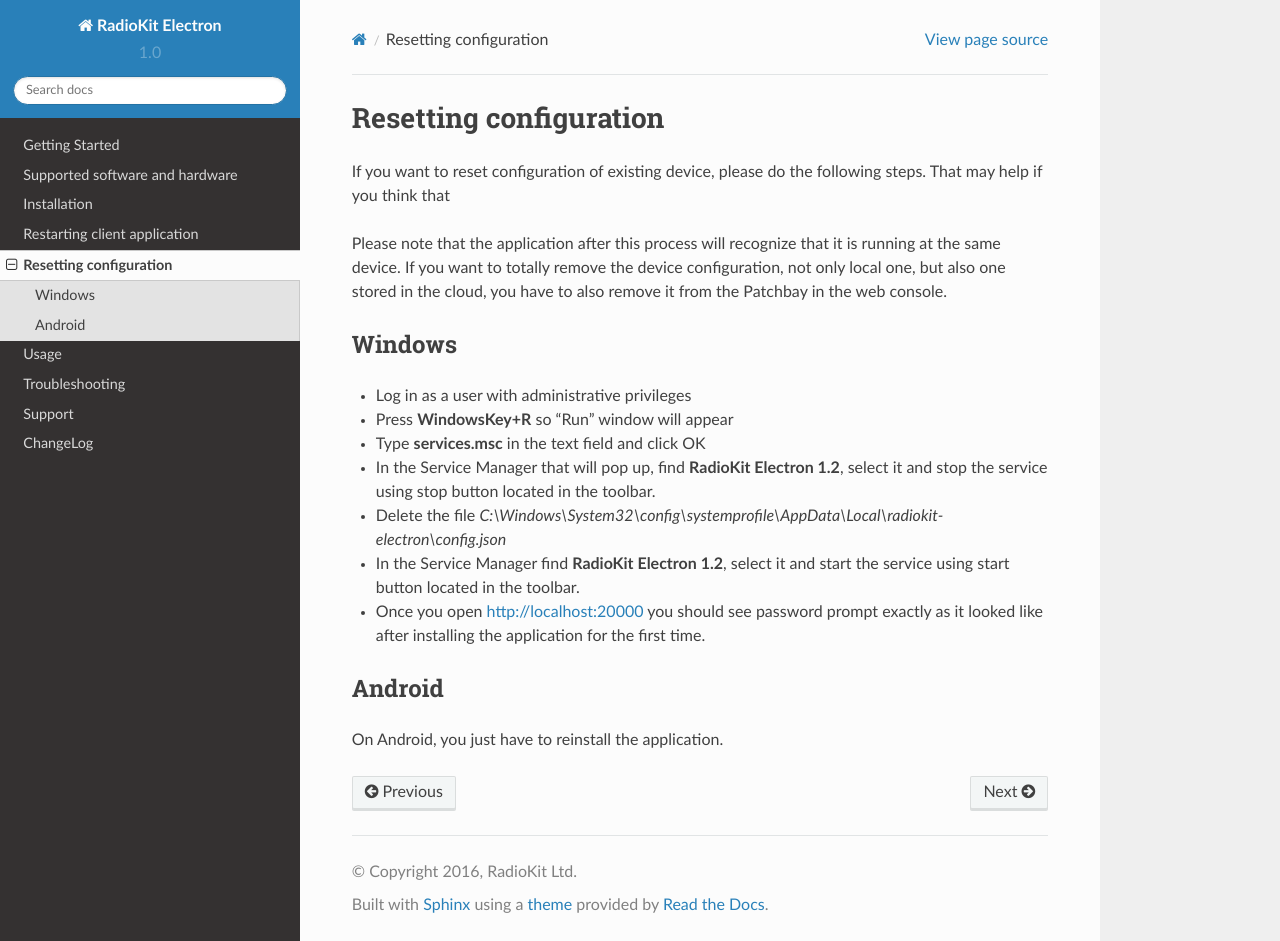
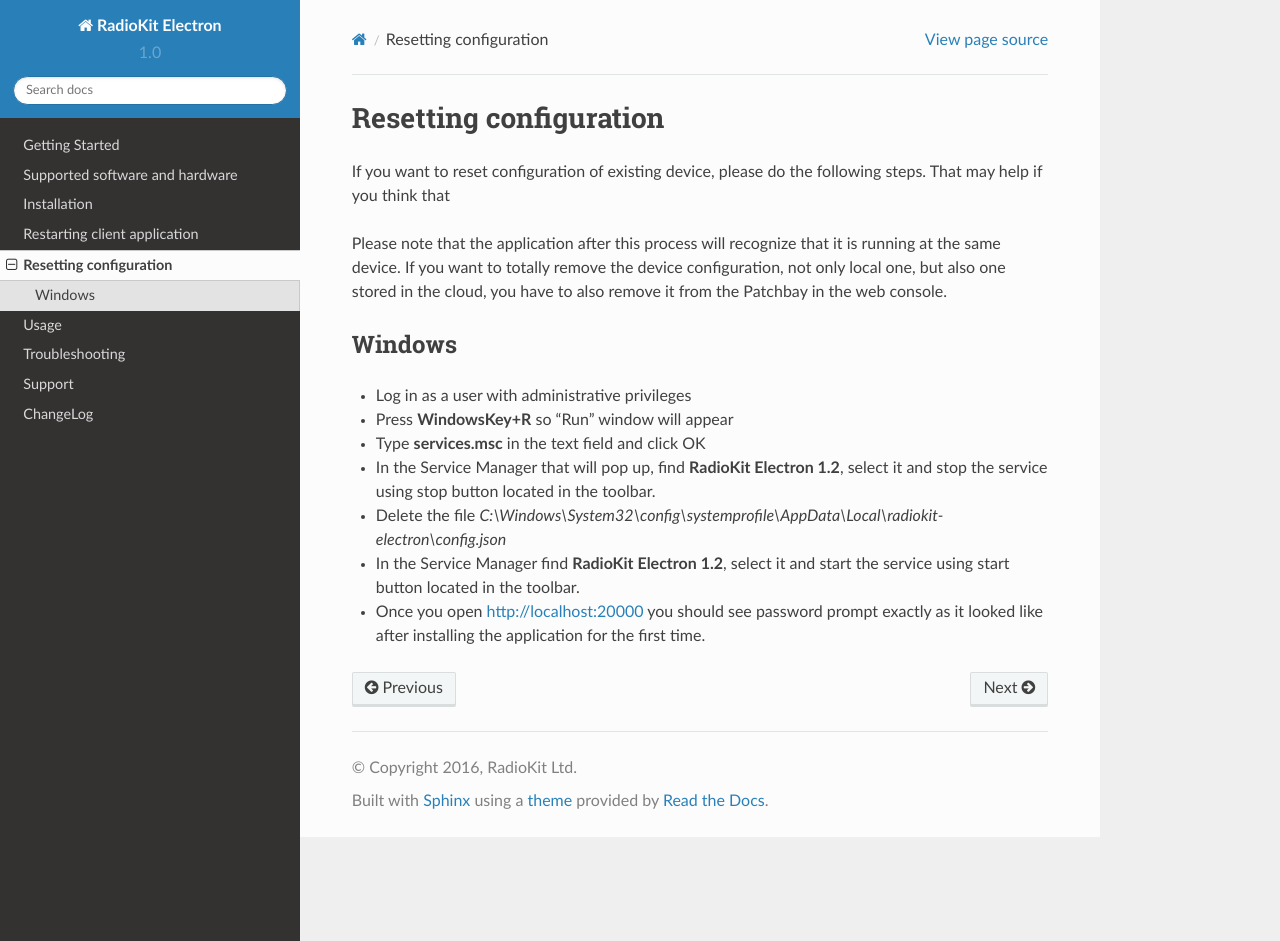
Before and after one commit to radiokit/electron-docs, a Sphinx documentation site: the page built from docs/source/resetting.rst, in a window 1280 px wide and 941 px high. Built offline with Sphinx 7.4.7 and the Read the Docs theme 2.0.0, drawn with Linux system fonts in a browser that asks for light colours.

Commit message:
Removed information about Android

```diff
--- a/docs/source/installation.rst
+++ b/docs/source/installation.rst
@@ -5,12 +5,6 @@
 *******
 
 Download and install the latest version of the client `here <https://packages.radiokit.org/packages/windows/electron/stable>`_.
-
-Android
-*******
-
-Download the client `here <https://play.google.com/store/apps/details?id=org.radiokit.electron>`_.
-
 
 Linux
 *****
--- a/docs/source/resetting.rst
+++ b/docs/source/resetting.rst
@@ -23,11 +23,5 @@
 * Once you open http://localhost:20000 you should see password prompt exactly
   as it looked like after installing the application for the first time.
 
-Android
--------
-
-On Android, you just have to reinstall the application.
-
-
 .. toctree::
    :maxdepth: 2
--- a/docs/source/usage.rst
+++ b/docs/source/usage.rst
@@ -33,7 +33,7 @@
 
 * 1. Click on the **Add device** button. A pop-up screen will come up asking you to name your new device.
 * 2. Insert the name of your new device (example: Journalist one) and click the Add device button.
-Another pop-up screen will come up containg the set up code for your new device as well as the download links to Electron clients.
+Another pop-up screen will come up containg the set up code for your new device.
 
 **Bear in mind that each code is valid for only 15 minutes after which you will have to start the set up again if you need a new working code**
 
```
